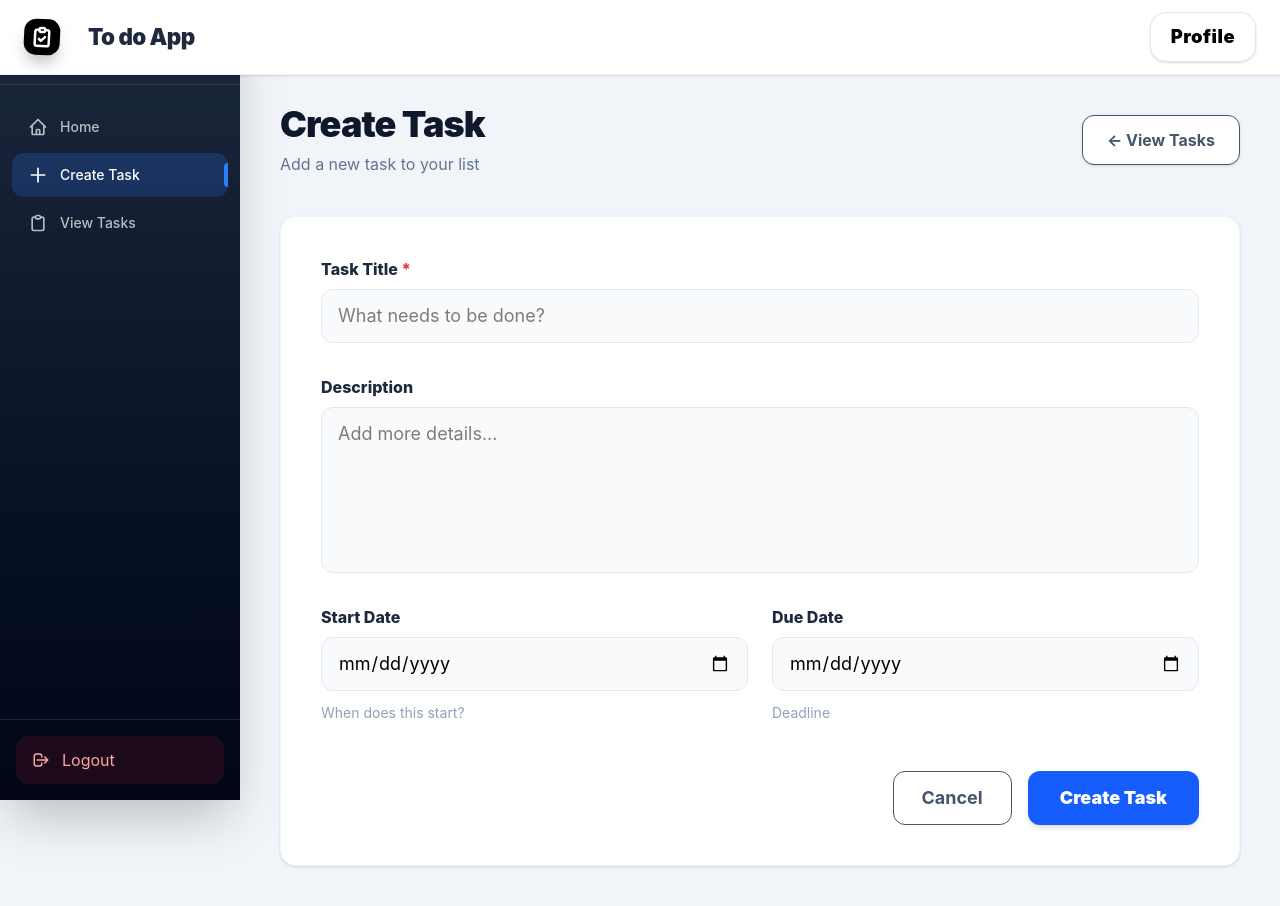
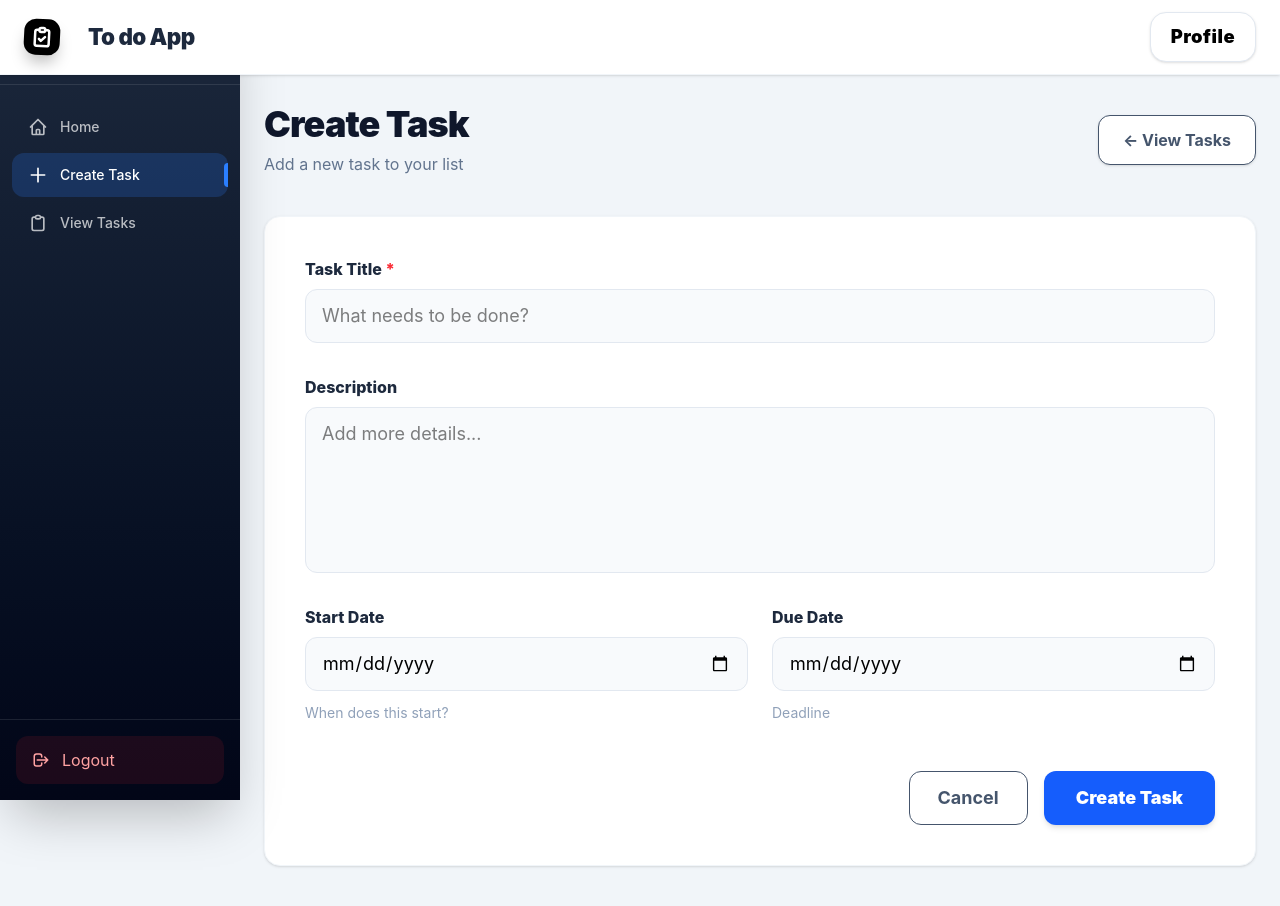
Before and after one commit to Aymen111-web/Qmt-lara-vue--task, a Vue app in the folder frontend/: page /todos/create in a window 1280 px wide. Built offline with nearby package versions, Linux system fonts and the light colour scheme; no server answers; sample sign-in values are in the browser's storage.

Commit message:
creat task form wider

```diff
--- a/frontend/src/views/TodosCreate.vue
+++ b/frontend/src/views/TodosCreate.vue
@@ -79,7 +79,7 @@ onMounted(async () => {
         @logout="handleLogout"
       />
 
-      <div class="flex-1 p-10 mt-16 max-w-[1100px] w-full mx-auto">
+      <div class="flex-1 px-6 py-10 mt-16 max-w-[1400px] w-full mx-auto">
 
         <!-- Header -->
         <div class="flex justify-between items-center mb-10">
@@ -97,7 +97,7 @@ onMounted(async () => {
         </div>
 
         <!-- Form Card -->
-        <div class="relative overflow-hidden bg-white rounded-2xl shadow border border-slate-100 p-10 max-w-[1100px]">
+        <div class="relative overflow-hidden bg-white rounded-2xl shadow border border-slate-100 p-10 w-full ">
 
           <!-- Card Toast Overlay -->
           <Transition name="toast-slide">
```
